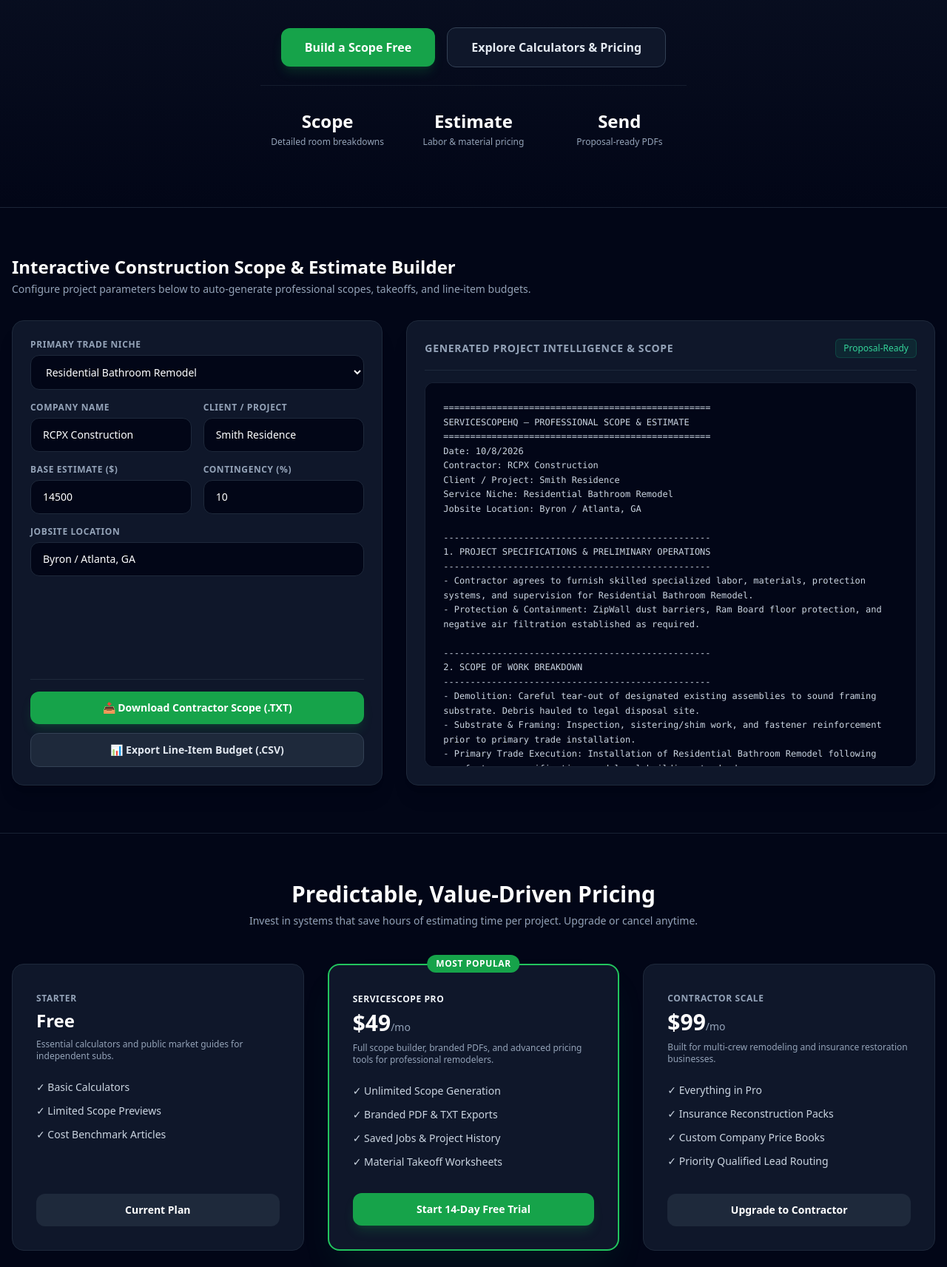
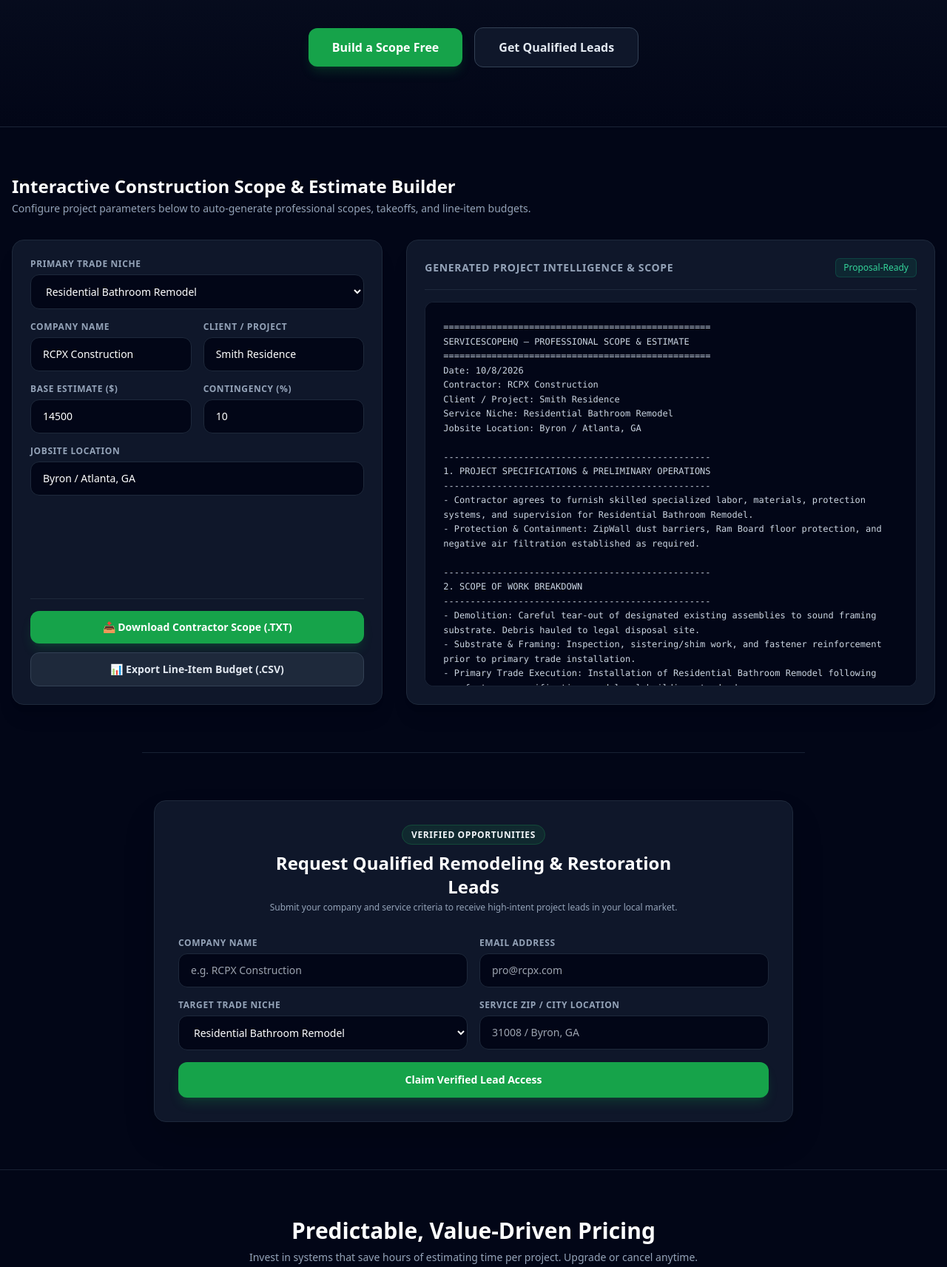
Before and after one commit to wridleyjr-code/servicescopehq-platform, a website: page index.html in a window 1280 px wide. Shown: the part 435-2148 px from the top of the page at 74% size. Drawn offline with nearby package versions, Linux system fonts and the light colour scheme.

Commit message:
fix: integrated functional get project leads section and form handler

```diff
--- a/index.html
+++ b/index.html
@@ -30,12 +30,12 @@
             </div>
             <nav class="hidden md:flex items-center space-x-6 text-sm font-medium text-slate-300">
                 <a href="#scope-builder" class="hover:text-brand-400 transition">Scope Builder</a>
-                <a href="#calculators" class="hover:text-brand-400 transition">Calculators & Pricing</a>
+                <a href="#calculators" class="hover:text-brand-400 transition">Calculators</a>
                 <a href="#pricing" class="hover:text-brand-400 transition">Pro Plans</a>
-                <a href="#rfq" class="hover:text-brand-400 transition">Get Project Leads</a>
+                <a href="#rfq" class="hover:text-brand-400 transition text-brand-400 font-semibold">Get Project Leads</a>
             </nav>
             <div>
-                <a href="#pricing" class="bg-brand-600 hover:bg-brand-500 text-white font-semibold px-4 py-2 rounded-xl text-sm transition shadow-lg shadow-brand-600/20">Start Free Trial</a>
+                <a href="#rfq" class="bg-brand-600 hover:bg-brand-500 text-white font-semibold px-4 py-2 rounded-xl text-sm transition shadow-lg shadow-brand-600/20">Request Leads</a>
             </div>
         </div>
     </header>
@@ -56,23 +56,9 @@
                 <a href="#scope-builder" class="w-full sm:w-auto bg-brand-600 hover:bg-brand-500 text-white font-bold py-3.5 px-8 rounded-xl transition shadow-lg shadow-brand-600/20 text-center">
                     Build a Scope Free
                 </a>
-                <a href="#calculators" class="w-full sm:w-auto bg-slate-900 hover:bg-slate-800 text-slate-200 font-semibold py-3.5 px-8 rounded-xl transition border border-slate-700 text-center">
-                    Explore Calculators & Pricing
+                <a href="#rfq" class="w-full sm:w-auto bg-slate-900 hover:bg-slate-800 text-slate-200 font-semibold py-3.5 px-8 rounded-xl transition border border-slate-700 text-center">
+                    Get Qualified Leads
                 </a>
-            </div>
-            <div class="pt-8 grid grid-cols-3 gap-4 max-w-xl mx-auto text-center border-t border-slate-800/60 mt-10">
-                <div>
-                    <div class="text-2xl font-bold text-white">Scope</div>
-                    <div class="text-xs text-slate-400 mt-1">Detailed room breakdowns</div>
-                </div>
-                <div>
-                    <div class="text-2xl font-bold text-white">Estimate</div>
-                    <div class="text-xs text-slate-400 mt-1">Labor & material pricing</div>
-                </div>
-                <div>
-                    <div class="text-2xl font-bold text-white">Send</div>
-                    <div class="text-xs text-slate-400 mt-1">Proposal-ready PDFs</div>
-                </div>
             </div>
         </div>
     </section>
@@ -147,6 +133,51 @@
                     <!-- Populated by script -->
                 </div>
             </div>
+        </div>
+    </section>
+
+    <!-- Get Project Leads / RFQ Section -->
+    <section id="rfq" class="py-16 px-4 max-w-4xl mx-auto w-full border-t border-slate-800/80">
+        <div class="bg-slate-900 border border-slate-800 rounded-2xl p-8 shadow-2xl">
+            <div class="text-center max-w-xl mx-auto mb-8">
+                <span class="text-xs font-semibold text-brand-400 bg-brand-500/10 px-3 py-1 rounded-full border border-brand-500/20 uppercase tracking-wider">Verified Opportunities</span>
+                <h2 class="text-2xl font-bold text-white mt-3">Request Qualified Remodeling & Restoration Leads</h2>
+                <p class="text-xs text-slate-400 mt-1">Submit your company and service criteria to receive high-intent project leads in your local market.</p>
+            </div>
+
+            <form id="leadForm" class="space-y-4">
+                <div class="grid grid-cols-1 sm:grid-cols-2 gap-4">
+                    <div>
+                        <label class="block text-xs font-semibold uppercase tracking-wider text-slate-400 mb-1.5">Company Name</label>
+                        <input type="text" id="leadCompany" required placeholder="e.g. RCPX Construction" class="w-full bg-slate-950 border border-slate-800 rounded-xl px-4 py-3 text-sm text-white focus:outline-none focus:border-brand-500 transition">
+                    </div>
+                    <div>
+                        <label class="block text-xs font-semibold uppercase tracking-wider text-slate-400 mb-1.5">Email Address</label>
+                        <input type="email" id="leadEmail" required placeholder="pro@rcpx.com" class="w-full bg-slate-950 border border-slate-800 rounded-xl px-4 py-3 text-sm text-white focus:outline-none focus:border-brand-500 transition">
+                    </div>
+                </div>
+
+                <div class="grid grid-cols-1 sm:grid-cols-2 gap-4">
+                    <div>
+                        <label class="block text-xs font-semibold uppercase tracking-wider text-slate-400 mb-1.5">Target Trade Niche</label>
+                        <select id="leadNiche" class="w-full bg-slate-950 border border-slate-800 rounded-xl px-4 py-3 text-sm text-white focus:outline-none focus:border-brand-500 transition">
+                            <option value="Residential Bathroom Remodel">Residential Bathroom Remodel</option>
+                            <option value="Water-Damage Restoration">Water-Damage Restoration</option>
+                            <option value="Tile Shower Installation">Tile Shower Installation</option>
+                            <option value="Aging-in-Place ADA Modification">Aging-in-Place ADA Modification</option>
+                        </select>
+                    </div>
+                    <div>
+                        <label class="block text-xs font-semibold uppercase tracking-wider text-slate-400 mb-1.5">Service ZIP / City Location</label>
+                        <input type="text" id="leadLocation" required placeholder="31008 / Byron, GA" class="w-full bg-slate-950 border border-slate-800 rounded-xl px-4 py-3 text-sm text-white focus:outline-none focus:border-brand-500 transition">
+                    </div>
+                </div>
+
+                <button type="submit" id="leadSubmitBtn" class="w-full bg-brand-600 hover:bg-brand-500 text-white font-bold py-3.5 px-6 rounded-xl transition shadow-lg shadow-brand-600/20 text-sm mt-4">
+                    Claim Verified Lead Access
+                </button>
+                <p id="leadSuccessMsg" class="text-center text-xs text-brand-400 font-medium hidden mt-2">Success! Your request has been logged. We will connect you with active projects shortly.</p>
+            </form>
         </div>
     </section>
 
@@ -345,6 +376,23 @@ Client Signature (${client}): ________________________ Date: _____
             document.body.removeChild(a);
         });
 
+        // Lead Form Handler
+        document.getElementById('leadForm').addEventListener('submit', function(e) {
+            e.preventDefault();
+            const btn = document.getElementById('leadSubmitBtn');
+            const msg = document.getElementById('leadSuccessMsg');
+
+            btn.innerText = "Processing Request...";
+            btn.disabled = true;
+
+            setTimeout(() => {
+                btn.innerText = "Claim Verified Lead Access";
+                btn.disabled = false;
+                msg.classList.remove('hidden');
+                document.getElementById('leadForm').reset();
+            }, 800);
+        });
+
         updatePreview();
     </script>
 </body>
```
